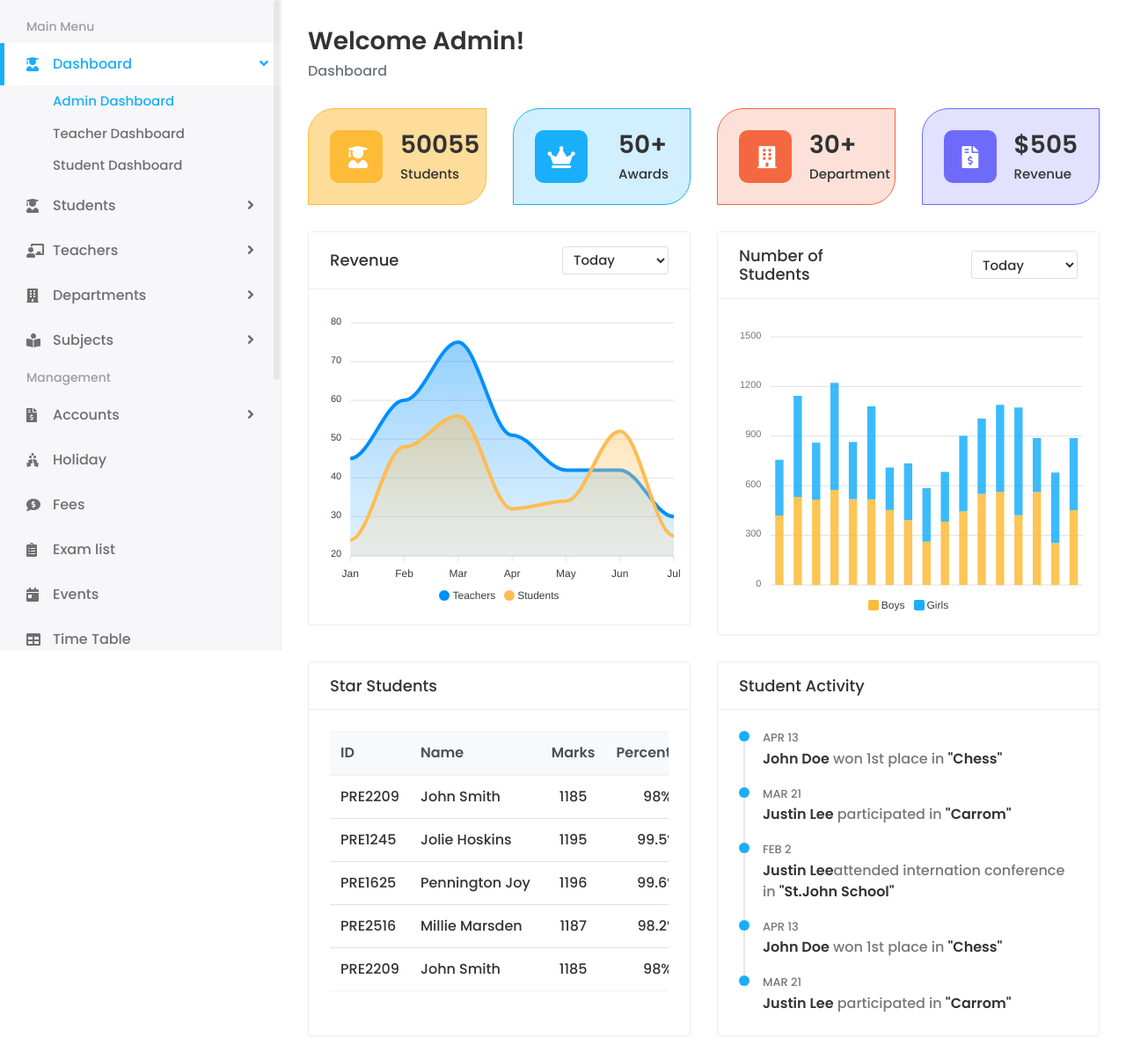
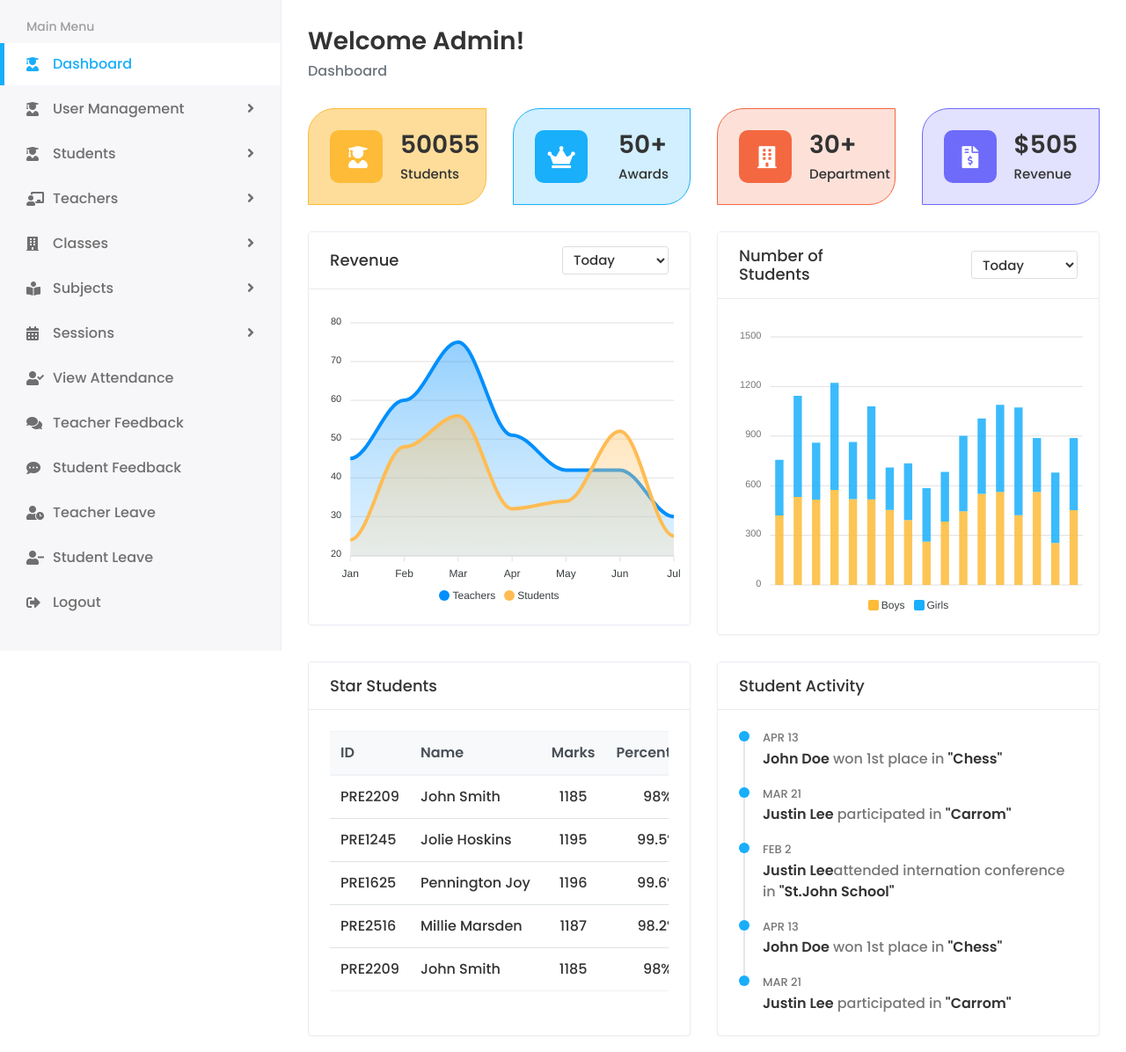
Before and after one commit to RAKIB6348/student_management_system, a Django app: page /dashboard/ in a window 1280 px wide. Shown: the part 60-1256 px from the top of the page at 88% size. Run offline with Django 5.2, Linux system fonts and the light colour scheme; some libraries are stand-ins or nearby versions.

Commit message:
changing sidebar

```diff
--- a/templates/includes/sidebar.html
+++ b/templates/includes/sidebar.html
@@ -5,18 +5,20 @@
                      <li class="menu-title">
                         <span>Main Menu</span>
                      </li>
-                     <li class="submenu active">
-                        <a href="#"><i class="fas fa-user-graduate"></i> <span> Dashboard</span> <span class="menu-arrow"></span></a>
+                     <li class="active">
+                        <a href="#"><i class="fas fa-user-graduate"></i> <span>Dashboard</span></a>
+                     </li>
+                     <li class="submenu">
+                        <a href="#"><i class="fas fa-user-graduate"></i> <span> User Management</span> <span class="menu-arrow"></span></a>
                         <ul>
-                           <li><a href="index.html" class="active">Admin Dashboard</a></li>
-                           <li><a href="teacher-dashboard.html">Teacher Dashboard</a></li>
-                           <li><a href="student-dashboard.html">Student Dashboard</a></li>
+                           <li><a href="students.html">Admin List</a></li>
+                           <li><a href="add-student.html">Admin Add</a></li>
                         </ul>
                      </li>
                      <li class="submenu">
                         <a href="#"><i class="fas fa-user-graduate"></i> <span> Students</span> <span class="menu-arrow"></span></a>
                         <ul>
-                           <li><a href="students.html">Student List</a></li>
+
                            <li><a href="student-details.html">Student View</a></li>
                            <li><a href="add-student.html">Student Add</a></li>
                            <li><a href="edit-student.html">Student Edit</a></li>
@@ -25,18 +27,17 @@
                      <li class="submenu">
                         <a href="#"><i class="fas fa-chalkboard-teacher"></i> <span> Teachers</span> <span class="menu-arrow"></span></a>
                         <ul>
-                           <li><a href="teachers.html">Teacher List</a></li>
+
                            <li><a href="teacher-details.html">Teacher View</a></li>
                            <li><a href="add-teacher.html">Teacher Add</a></li>
                            <li><a href="edit-teacher.html">Teacher Edit</a></li>
                         </ul>
                      </li>
                      <li class="submenu">
-                        <a href="#"><i class="fas fa-building"></i> <span> Departments</span> <span class="menu-arrow"></span></a>
+                        <a href="#"><i class="fas fa-building"></i> <span> Classes</span> <span class="menu-arrow"></span></a>
                         <ul>
-                           <li><a href="departments.html">Department List</a></li>
-                           <li><a href="add-department.html">Department Add</a></li>
-                           <li><a href="edit-department.html">Department Edit</a></li>
+                           <li><a href="departments.html">Class List</a></li>
+                           <li><a href="add-department.html">Add Class</a></li>
                         </ul>
                      </li>
                      <li class="submenu">
@@ -47,110 +48,40 @@
                            <li><a href="edit-subject.html">Subject Edit</a></li>
                         </ul>
                      </li>
-                     <li class="menu-title">
-                        <span>Management</span>
+
+                     <li class="submenu">
+                         <a href="#">
+                             <i class="fas fa-calendar-alt"></i>
+                             <span> Sessions</span>
+                             <span class="menu-arrow"></span>
+                         </a>
+                         <ul>
+                             <li><a href="sessions.html">Session List</a></li>
+                             <li><a href="add-session.html">Add Session</a></li>
+                             <li><a href="edit-session.html">Edit Session</a></li>
+                         </ul>
                      </li>
-                     <li class="submenu">
-                        <a href="#"><i class="fas fa-file-invoice-dollar"></i> <span> Accounts</span> <span class="menu-arrow"></span></a>
-                        <ul>
-                           <li><a href="fees-collections.html">Fees Collection</a></li>
-                           <li><a href="expenses.html">Expenses</a></li>
-                           <li><a href="salary.html">Salary</a></li>
-                           <li><a href="add-fees-collection.html">Add Fees</a></li>
-                           <li><a href="add-expenses.html">Add Expenses</a></li>
-                           <li><a href="add-salary.html">Add Salary</a></li>
-                        </ul>
+
+                     <li>
+                        <a href="holiday.html"><i class="fas fa-user-check"></i> <span>View Attendance</span></a>
                      </li>
                      <li>
-                        <a href="holiday.html"><i class="fas fa-holly-berry"></i> <span>Holiday</span></a>
+                        <a href="holiday.html"><i class="fas fa-comments"></i> <span>Teacher Feedback</span></a>
                      </li>
                      <li>
-                        <a href="fees.html"><i class="fas fa-comment-dollar"></i> <span>Fees</span></a>
+                        <a href="holiday.html"><i class="fas fa-comment-dots"></i> <span>Student Feedback</span></a>
                      </li>
                      <li>
-                        <a href="exam.html"><i class="fas fa-clipboard-list"></i> <span>Exam list</span></a>
+                        <a href="holiday.html"><i class="fas fa-user-clock"></i> <span>Teacher Leave</span></a>
                      </li>
                      <li>
-                        <a href="event.html"><i class="fas fa-calendar-day"></i> <span>Events</span></a>
+                        <a href="holiday.html"><i class="fas fa-user-minus"></i> <span>Student Leave</span></a>
                      </li>
                      <li>
-                        <a href="time-table.html"><i class="fas fa-table"></i> <span>Time Table</span></a>
-                     </li>
-                     <li>
-                        <a href="library.html"><i class="fas fa-book"></i> <span>Library</span></a>
-                     </li>
-                     <li class="menu-title">
-                        <span>Pages</span>
-                     </li>
-                     <li class="submenu">
-                        <a href="#"><i class="fas fa-shield-alt"></i> <span> Authentication </span> <span class="menu-arrow"></span></a>
-                        <ul>
-                           <li><a href="login.html">Login</a></li>
-                           <li><a href="register.html">Register</a></li>
-                           <li><a href="forgot-password.html">Forgot Password</a></li>
-                           <li><a href="error-404.html">Error Page</a></li>
-                        </ul>
-                     </li>
-                     <li>
-                        <a href="blank-page.html"><i class="fas fa-file"></i> <span>Blank Page</span></a>
-                     </li>
-                     <li class="menu-title">
-                        <span>Others</span>
-                     </li>
-                     <li>
-                        <a href="sports.html"><i class="fas fa-baseball-ball"></i> <span>Sports</span></a>
-                     </li>
-                     <li>
-                        <a href="hostel.html"><i class="fas fa-hotel"></i> <span>Hostel</span></a>
-                     </li>
-                     <li>
-                        <a href="transport.html"><i class="fas fa-bus"></i> <span>Transport</span></a>
-                     </li>
-                     <li class="menu-title">
-                        <span>UI Interface</span>
-                     </li>
-                     <li>
-                        <a href="components.html"><i class="fas fa-vector-square"></i> <span>Components</span></a>
-                     </li>
-                     <li class="submenu">
-                        <a href="#"><i class="fas fa-columns"></i> <span> Forms </span> <span class="menu-arrow"></span></a>
-                        <ul>
-                           <li><a href="form-basic-inputs.html">Basic Inputs </a></li>
-                           <li><a href="form-input-groups.html">Input Groups </a></li>
-                           <li><a href="form-horizontal.html">Horizontal Form </a></li>
-                           <li><a href="form-vertical.html"> Vertical Form </a></li>
-                           <li><a href="form-mask.html"> Form Mask </a></li>
-                           <li><a href="form-validation.html"> Form Validation </a></li>
-                        </ul>
-                     </li>
-                     <li class="submenu">
-                        <a href="#"><i class="fas fa-table"></i> <span> Tables </span> <span class="menu-arrow"></span></a>
-                        <ul>
-                           <li><a href="tables-basic.html">Basic Tables </a></li>
-                           <li><a href="data-tables.html">Data Table </a></li>
-                        </ul>
-                     </li>
-                     <li class="submenu">
-                        <a href="javascript:void(0);"><i class="fas fa-code"></i> <span>Multi Level</span> <span class="menu-arrow"></span></a>
-                        <ul>
-                           <li class="submenu">
-                              <a href="javascript:void(0);"> <span>Level 1</span> <span class="menu-arrow"></span></a>
-                              <ul>
-                                 <li><a href="javascript:void(0);"><span>Level 2</span></a></li>
-                                 <li class="submenu">
-                                    <a href="javascript:void(0);"> <span> Level 2</span> <span class="menu-arrow"></span></a>
-                                    <ul>
-                                       <li><a href="javascript:void(0);">Level 3</a></li>
-                                       <li><a href="javascript:void(0);">Level 3</a></li>
-                                    </ul>
-                                 </li>
-                                 <li><a href="javascript:void(0);"> <span>Level 2</span></a></li>
-                              </ul>
-                           </li>
-                           <li>
-                              <a href="javascript:void(0);"> <span>Level 1</span></a>
-                           </li>
-                        </ul>
+                         <a href="{% url 'user_logout' %}">
+                             <i class="fas fa-sign-out-alt"></i>
+                             <span>Logout</span>
+                         </a>
                      </li>
                   </ul>
                </div>
```
Also changed, not shown: db.sqlite3.
